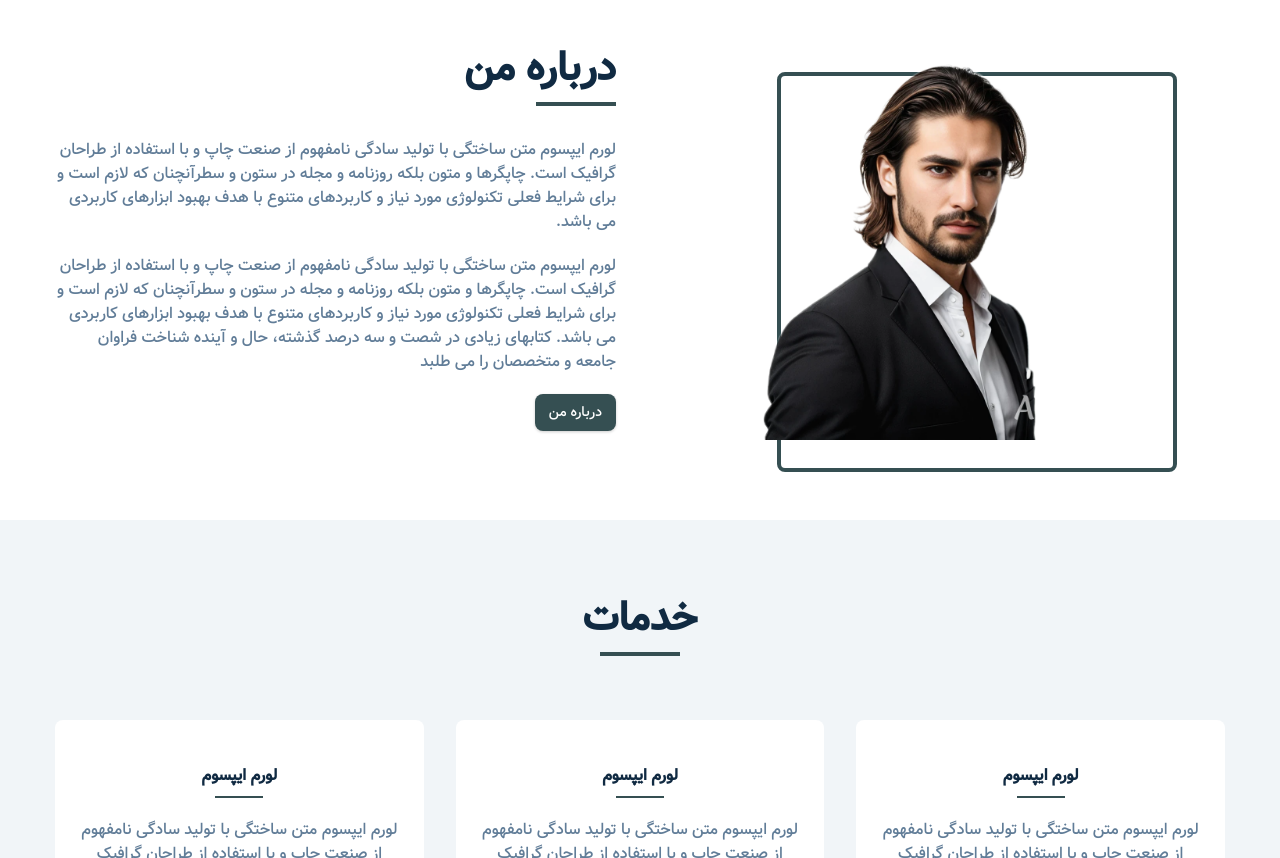
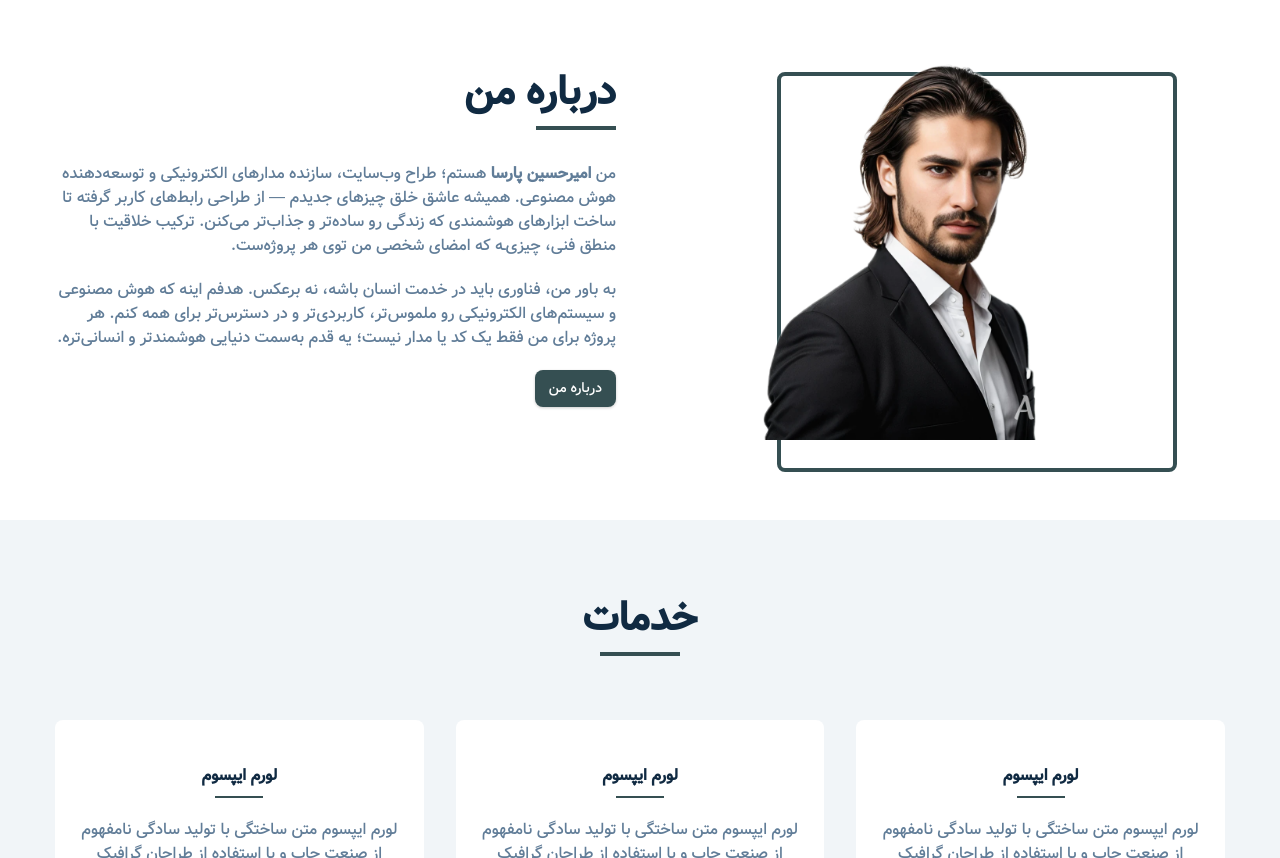
Before and after one commit to Aparsa40/Css-Grid-Project, a plain HTML site: page index.html in a window 1280 px wide. Shown: the part 840-1698 px from the top of the page. Drawn offline with Linux system fonts and the light colour scheme; files whose address does not match are found by name.

Commit message:
Edit-about-section

```diff
--- a/index.html
+++ b/index.html
@@ -41,7 +41,7 @@
         <nav id="nav" class="nav">
             <div class="nav-center">
                 <div class="nav-header">
-                    <h3>Parssstore.ir</h3>
+                    <h3>Psynapse.ir</h3>
                     <button id="nav-btn" class="nav-btn">
                         <i class="bi bi-list-nested"></i>
                     </button>
@@ -179,24 +179,16 @@
     </div>
 
     <p>
-                        لورم ایپسوم متن ساختگی با تولید سادگی نامفهوم از صنعت
-                        چاپ و با استفاده از طراحان گرافیک است. چاپگرها و متون
-                        بلکه روزنامه و مجله در ستون و سطرآنچنان که لازم است و
-                        برای شرایط فعلی تکنولوژی مورد نیاز و کاربردهای متنوع با
-                        هدف بهبود ابزارهای کاربردی می باشد.
+        من <strong>امیرحسین پارسا</strong> هستم؛ طراح وب‌سایت، سازنده مدارهای الکترونیکی و توسعه‌دهنده هوش مصنوعی. همیشه عاشق خلق چیزهای جدیدم — از طراحی رابط‌های کاربر گرفته تا ساخت ابزارهای هوشمندی که زندگی رو ساده‌تر و جذاب‌تر می‌کنن. ترکیب خلاقیت با منطق فنی، چیزی‌ـه که امضای شخصی من توی هر پروژه‌ست.
     </p>
+
     <p>
-                        لورم ایپسوم متن ساختگی با تولید سادگی نامفهوم از صنعت
-                        چاپ و با استفاده از طراحان گرافیک است. چاپگرها و متون
-                        بلکه روزنامه و مجله در ستون و سطرآنچنان که لازم است و
-                        برای شرایط فعلی تکنولوژی مورد نیاز و کاربردهای متنوع با
-                        هدف بهبود ابزارهای کاربردی می باشد. کتابهای زیادی در شصت
-                        و سه درصد گذشته، حال و آینده شناخت فراوان جامعه و
-                        متخصصان را می طلبد
+        به باور من، فناوری باید در خدمت انسان باشه، نه برعکس. هدفم اینه که هوش مصنوعی و سیستم‌های الکترونیکی رو ملموس‌تر، کاربردی‌تر و در دسترس‌تر برای همه کنم. هر پروژه برای من فقط یک کد یا مدار نیست؛ یه قدم به‌سمت دنیایی هوشمندتر و انسانی‌تره.
     </p>
 
     <a href="#" class="btn">درباره من</a>
 </article>
+
             </div>
         </section>
 
```
Also changed, not shown: 1 other file. Lines whose indentation alone changed are shown as unchanged.
